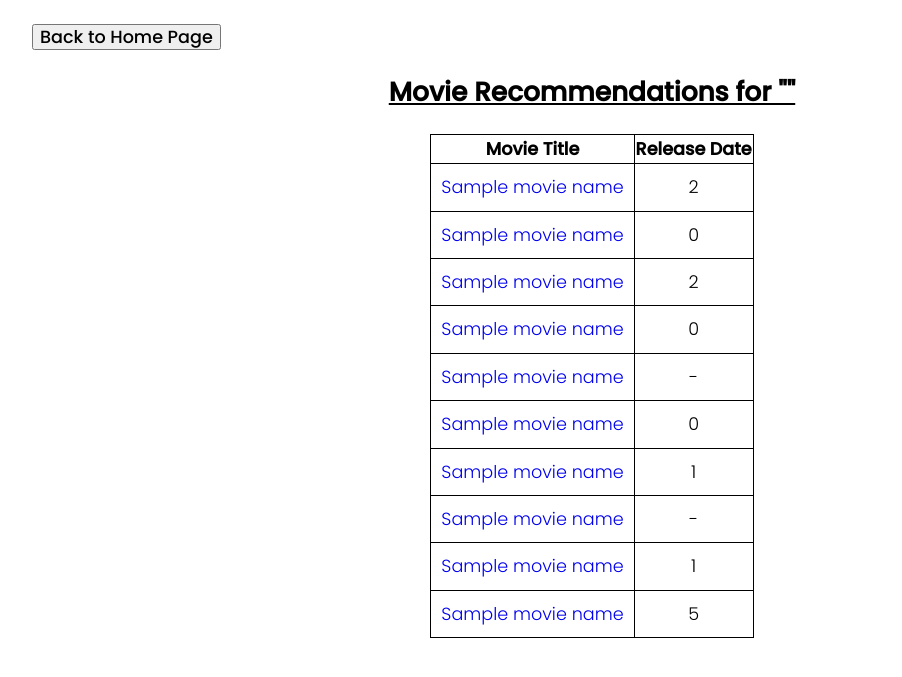
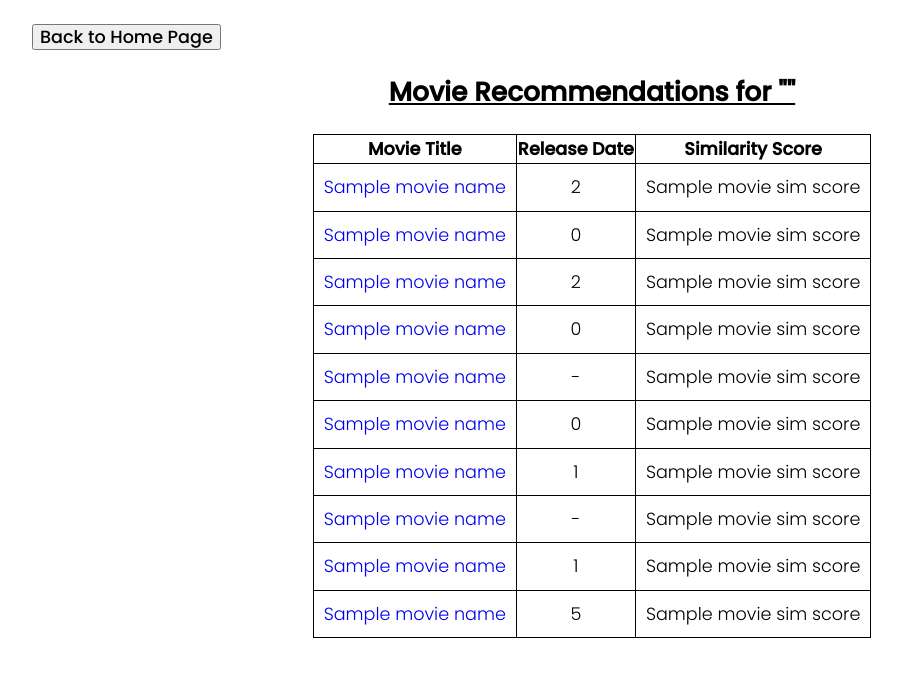
Before and after one commit to meixinchoy/flask-movie-recommendation, a Flask app: template templates/found.html in a window 1280 px wide. Shown: the top 677 px of the page, without its empty margins (48-950 px from the left). Run offline with Flask 2, Linux system fonts and the light colour scheme; the template is opened without the code that fills it: most values are stand-ins (such as "Sample title", 1, 10 or a date in 2020); parts of the project's set-up code (start-up, migrations or seed data) failed here and were passed over; some libraries are stand-ins or nearby versions.

```diff
--- a/app.py
+++ b/app.py
@@ -24,6 +24,7 @@ indices = pd.Series(df2.index, index=df2['title']).drop_duplicates()
 all_titles = [df2['title'][i] for i in range(len(df2['title']))]
 
 def get_recommendations(title):
+    global sim_scores
     # Get the index of the movie that matches the title
     idx = indices[title]
     # Get the pairwise similarity scores of all movies with that movie
@@ -55,7 +56,7 @@ def main():
         return(flask.render_template('index.html'))
 
     if flask.request.method == 'POST':
-        m_name = " ".join(flask.request.form['movie_name'].title().split())
+        m_name = " ".join(flask.request.form['movie_name'].split())
 #        check = difflib.get_close_matches(m_name,all_titles,cutout=0.50,n=1)
         if m_name not in all_titles:
             return(flask.render_template('notFound.html',name=m_name))
@@ -73,7 +74,7 @@ def main():
                     homepage.append("#")
 
 
-            return flask.render_template('found.html',movie_names=names,movie_homepage=homepage,search_name=m_name, movie_releaseDate=releaseDate)
+            return flask.render_template('found.html',movie_names=names,movie_homepage=homepage,search_name=m_name, movie_releaseDate=releaseDate, movie_simScore=sim_scores)
 
 if __name__ == '__main__':
     app.run(host="127.0.0.1", port=8080, debug=True)
--- a/templates/found.html
+++ b/templates/found.html
@@ -112,47 +112,58 @@ button{
             <tr>
                 <th>Movie Title</th>
                 <th>Release Date</th>
+                <th>Similarity Score</th>
             </tr>
             <tbody class="table_body">
                 <tr>
                     <td><a href={{ movie_homepage[0] }} target="_blank">{{ movie_names[0] }}</a></td>
                     <td>{{ movie_releaseDate[0] }}</td>
+                    <td>{{ movie_simScore[0][1] }}</td>
                 </tr>
                 <tr>
                     <td><a href={{ movie_homepage[1] }} target="_blank">{{ movie_names[1] }}</a></td>
                     <td>{{ movie_releaseDate[1] }}</td>
+                    <td>{{ movie_simScore[1][1] }}</td>
                 </tr>
                 <tr>
                     <td><a href={{ movie_homepage[2] }} target="_blank">{{ movie_names[2] }}</a></td>
                     <td>{{ movie_releaseDate[2] }}</td>
+                    <td>{{ movie_simScore[2][1] }}</td>
                 </tr>
                 <tr>
                     <td><a href={{ movie_homepage[3] }} target="_blank">{{ movie_names[3] }}</a></td>
                     <td>{{ movie_releaseDate[3] }}</td>
+                    <td>{{ movie_simScore[3][1] }}</td>
                 </tr>
                 <tr>
                     <td><a href={{ movie_homepage[4] }} target="_blank">{{ movie_names[4] }}</a></td>
                     <td>{{ movie_releaseDate[4] }}</td>
+                    <td>{{ movie_simScore[4][1] }}</td>
                 </tr>
                 <tr>
                     <td><a href={{ movie_homepage[5] }} target="_blank">{{ movie_names[5] }}</a></td>
                     <td>{{ movie_releaseDate[5] }}</td>
+                    <td>{{ movie_simScore[5][1] }}</td>
                 </tr>
                 <tr>
                     <td><a href={{ movie_homepage[6] }} target="_blank">{{ movie_names[6] }}</a></td>
                     <td>{{ movie_releaseDate[6] }}</td>
+                    <td>{{ movie_simScore[6][1] }}</td>
                 </tr>
                 <tr>
                     <td><a href={{ movie_homepage[7] }} target="_blank">{{ movie_names[7] }}</a></td>
                     <td>{{ movie_releaseDate[7] }}</td>
+                    <td>{{ movie_simScore[7][1] }}</td>
                 </tr>
                 <tr>
                     <td><a href={{ movie_homepage[8] }} target="_blank">{{ movie_names[8] }}</a></td>
                     <td>{{ movie_releaseDate[8] }}</td>
+                    <td>{{ movie_simScore[8][1] }}</td>
                 </tr>
                 <tr>
                     <td><a href={{ movie_homepage[9] }} target="_blank">{{ movie_names[9] }}</a></td>
                     <td>{{ movie_releaseDate[9] }}</td>
+                    <td>{{ movie_simScore[9][1] }}</td>
                 </tr>
             </tbody>
         </table>
```
Also changed, not shown: templates/notFound.html (+17 -1 lines).
